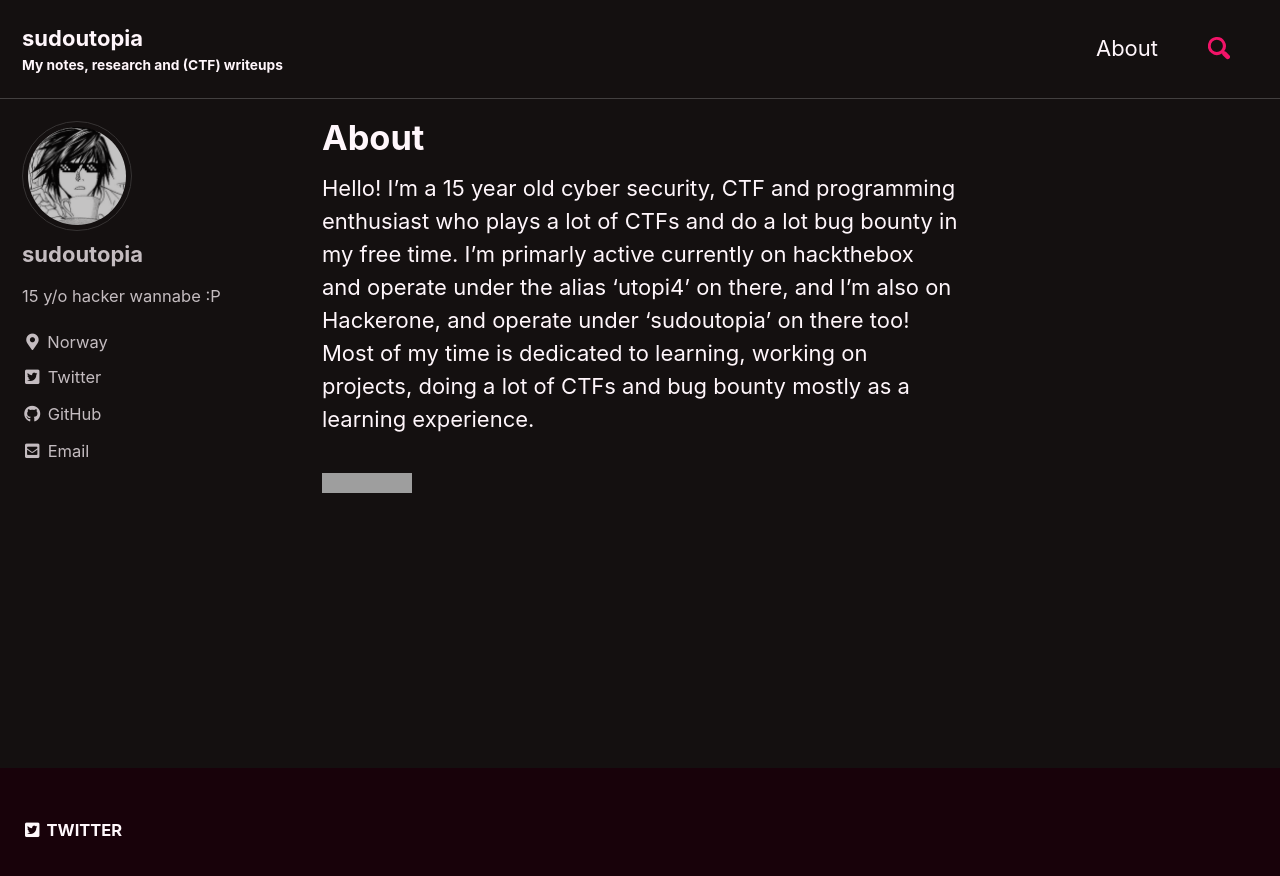
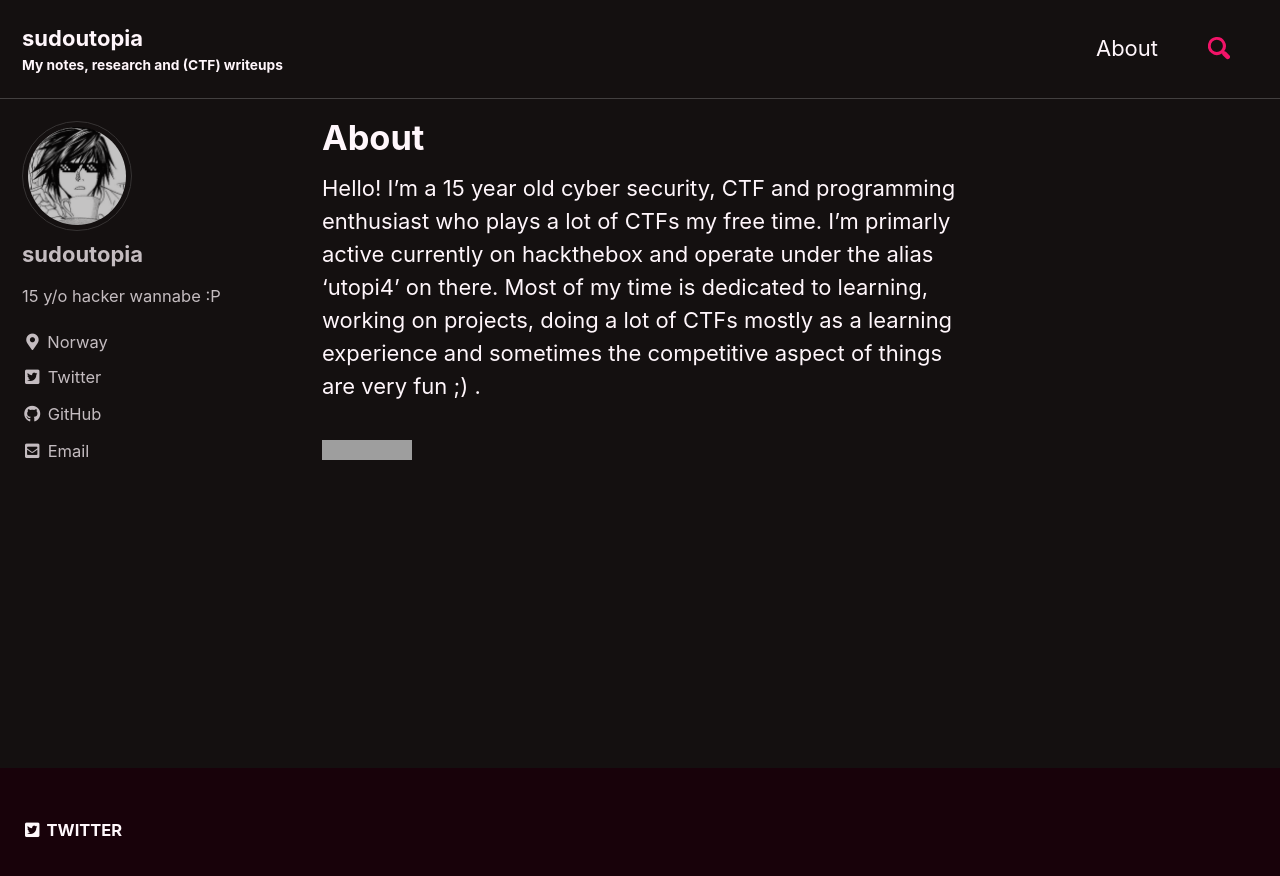
Before and after one commit to sudoutopia/sudoutopia.github.io, a Jekyll site: the page built from _pages/about.md, in a window 1280 px wide. Shown: the top 876 px of the page. Built offline with Jekyll 4.4.1, drawn with Linux system fonts in a browser that asks for light colours; cached includes are drawn as plain includes; grey boxes are pictures that could not be loaded.

Commit message:
Update about.md

```diff
--- a/_pages/about.md
+++ b/_pages/about.md
@@ -3,6 +3,6 @@ permalink: /about/
 title: "About"
 ---
 
-Hello! I'm a 15 year old cyber security, CTF and programming enthusiast who plays a lot of CTFs and do a lot bug bounty in my free time. I'm primarly active currently on hackthebox and operate under the alias 'utopi4' on there, and I'm also on Hackerone, and operate under 'sudoutopia' on there too! Most of my time is dedicated to learning, working on projects, doing a lot of CTFs and bug bounty mostly as a learning experience.
+Hello! I'm a 15 year old cyber security, CTF and programming enthusiast who plays a lot of CTFs my free time. I'm primarly active currently on hackthebox and operate under the alias 'utopi4' on there. Most of my time is dedicated to learning, working on projects, doing a lot of CTFs mostly as a learning experience and sometimes the competitive aspect of things are very fun ;) .
 
 <img src="http://www.hackthebox.eu/badge/image/401541" alt="Hack The Box">
```
